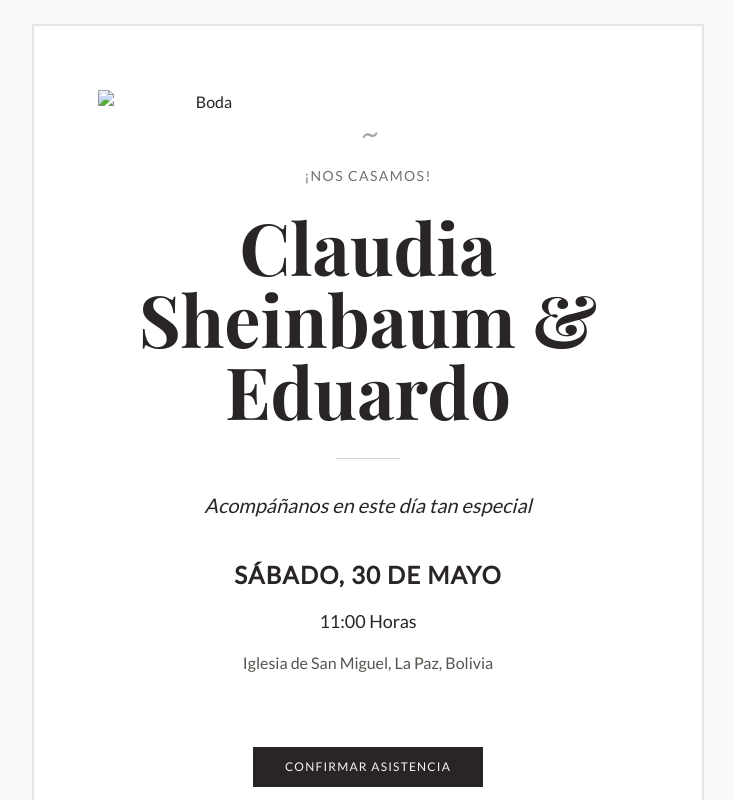
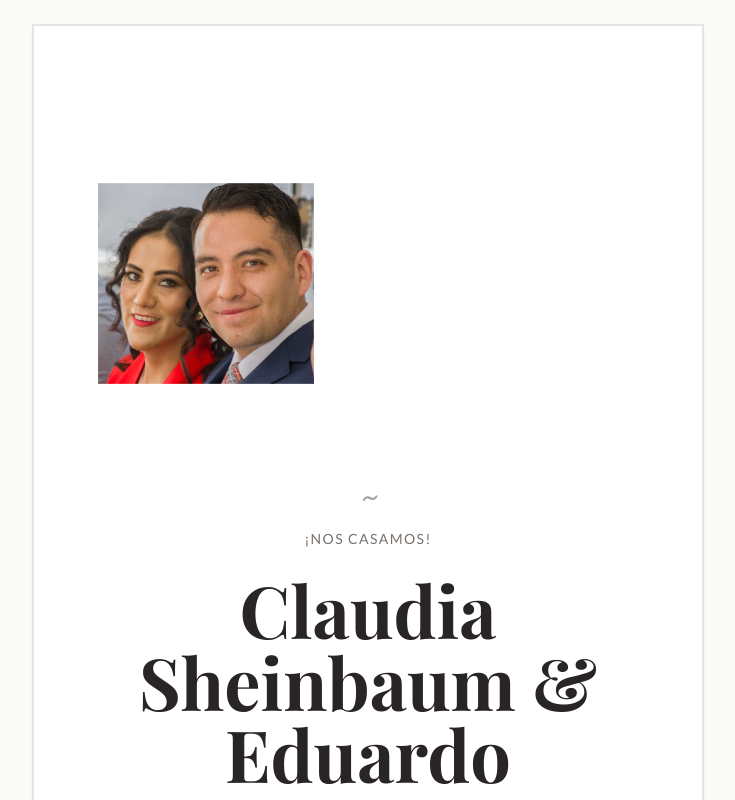
Before and after one commit to HeXxDesign/wedding-test, a plain HTML site: page index.html in a window 1280 px wide. Shown: the top 800 px of the page, without its empty margins (272-1007 px from the left). Drawn offline with nearby package versions, Linux system fonts and the light colour scheme; a web font is replaced by a local one.

Commit message:
Update image source path in index.html

```diff
--- a/index.html
+++ b/index.html
@@ -16,7 +16,7 @@
         <div class="max-w-2xl w-full border-2 border-stone-200 p-8 md:p-16 bg-white shadow-sm relative">
             <div class="w-full md:w-2/5 h-72 md:h-auto flex-shrink-0">
                 <img
-                    src="img/boda.png"
+                    src="imagenes/boda.png"
                     alt="Boda"
                     class="w-full h-full object-cover"
                 <img/>
```
